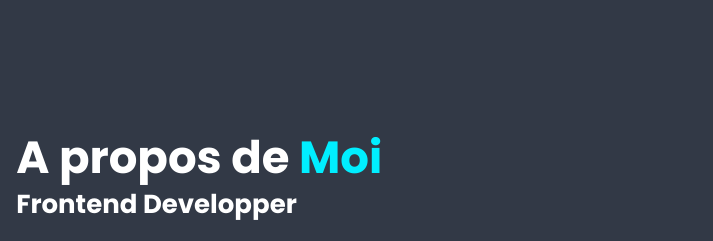
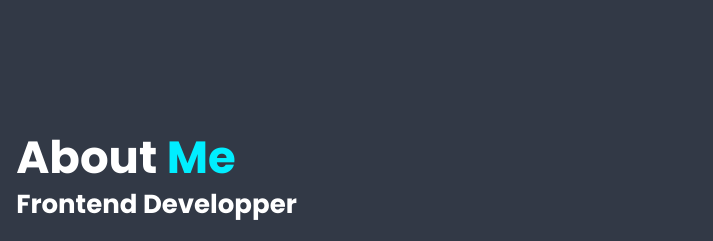
Before and after one commit to MehdiFadh/Portfolio2, a plain HTML site: page index.html in a window 1280 px wide. Shown: the part 940-1181 px from the top of the page, 567-1280 px from the left. Drawn offline with nearby package versions, Linux system fonts and the light colour scheme.

Commit message:
Update index.html

```diff
--- a/index.html
+++ b/index.html
@@ -52,7 +52,7 @@
         </div>
 
         <div class="about-content">
-            <h2 class="heading">A propos de <span>Moi</span></h2>
+            <h2 class="heading">About <span>Me</span></h2>
             <h3>Frontend Developper</h3>
             <p>Lorem ipsum dolor sit amet consectetur adipisicing elit. Beatae assumenda tenetur sunt eum, minima voluptates atque inventore
                 ipsam molestias consequuntur eius numquam in deleniti error laudantium doloremque corporis ipsum ullam dolor laborum repellat recusandae.
```
